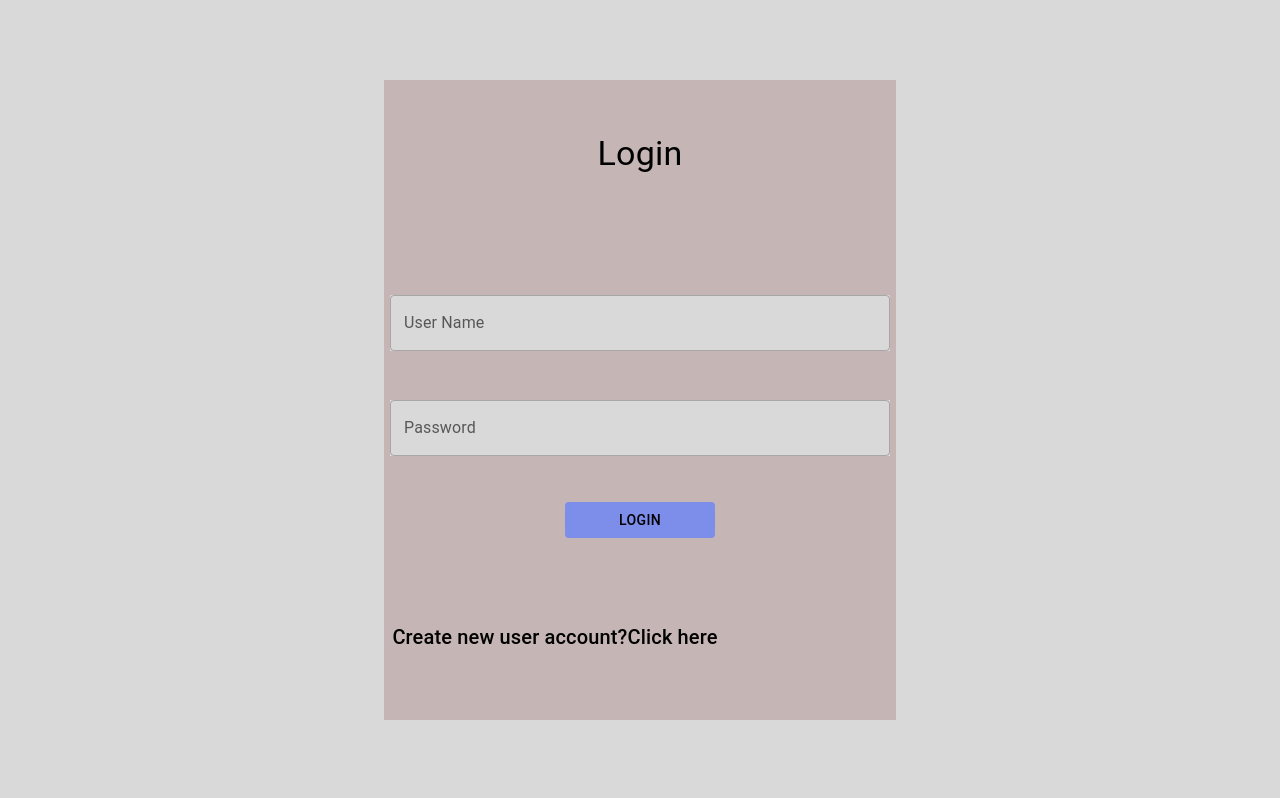
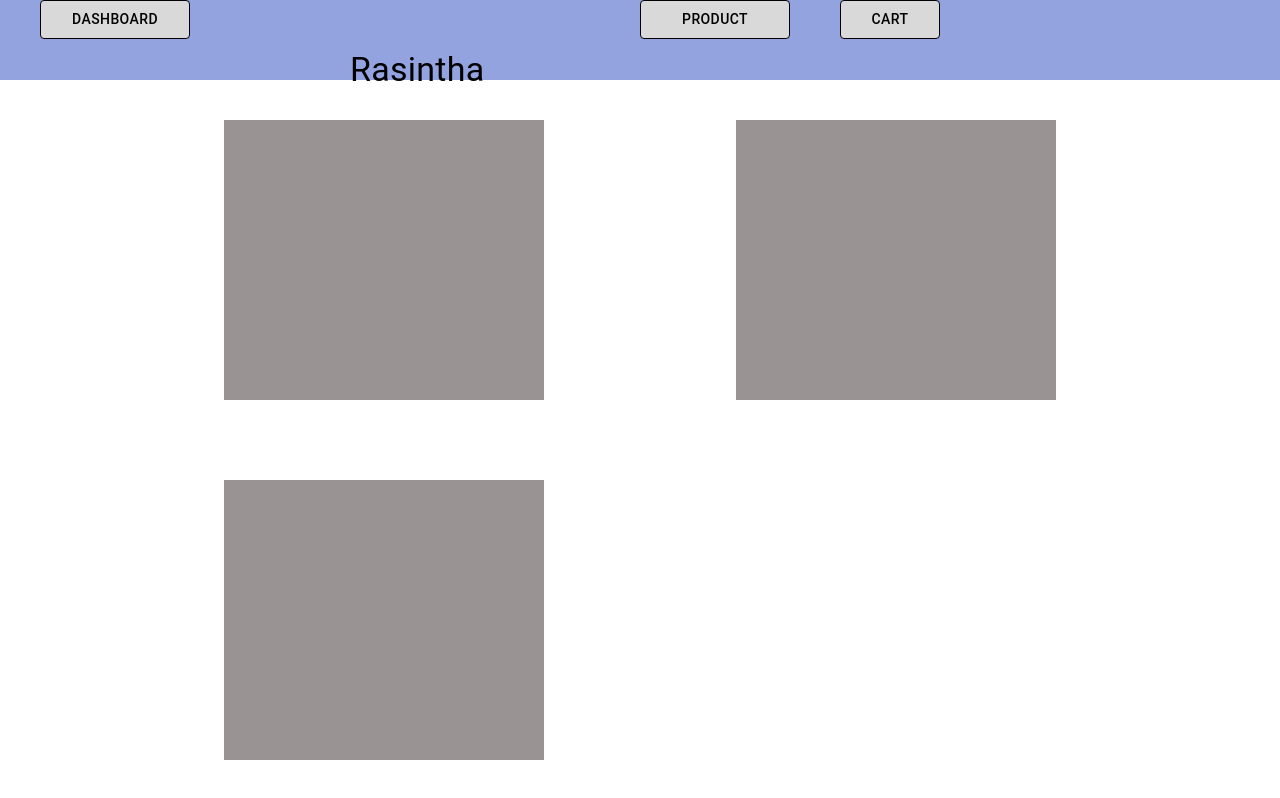
Before and after one commit to RasinthaDilshanJayarathne/Rapid-Application-Development, a React (Create React App) app: page / in a window 1280 px wide. Built offline with nearby package versions, Linux system fonts and the light colour scheme.

Commit message:
Finished Home Page

```diff
--- a/src/app/App.js
+++ b/src/app/App.js
@@ -5,7 +5,8 @@ import Login from "../pages/Login/login";
 function App() {
   return (
     <Fragment>
-      <Login />
+      {/* <Login /> */}
+      <Home/>
     </Fragment>
   );
 }
--- a/src/pages/Home/home.jsx
+++ b/src/pages/Home/home.jsx
@@ -27,15 +27,15 @@ class Home extends Component {
                     <Grid className={classes.bodyContainer}>
                         <Grid className={classes.cardBodyContainer}>
                             <Grid className={classes.card}>
-                                <Grid style={{ border: '1px solidred' }}></Grid>
+                                <Grid style={{ width: '25vw', height: '35vh', backgroundColor: '#999393', }}></Grid>
                             </Grid>
                             <Grid className={classes.card}>
-
+                                <Grid style={{ width: '25vw', height: '35vh', backgroundColor: '#999393', }}></Grid>
                             </Grid>
                         </Grid>
                         <Grid className={classes.cardBodyContainer}>
                             <Grid className={classes.card}>
-
+                                <Grid style={{ width: '25vw', height: '35vh', backgroundColor: '#999393', }}></Grid>
                             </Grid>
                             <Grid className={classes.card}></Grid>
                         </Grid>
--- a/src/pages/Home/styles.js
+++ b/src/pages/Home/styles.js
@@ -28,12 +28,12 @@ export const styleSheet ={
         justifyContent: 'center',
     },
     cardBodyContainer:{
-        width:'50vw',
-        height:'90vh',
+        width:'80vw',
+        height:'40vh',
         //border:'1px solid red',
         display: 'flex',
         flexWrap: 'wrap',
-        flexDirection: 'row',
+        flexDirection: 'column',
         alignItems: 'center',
         justifyContent: 'center',
     },
```
